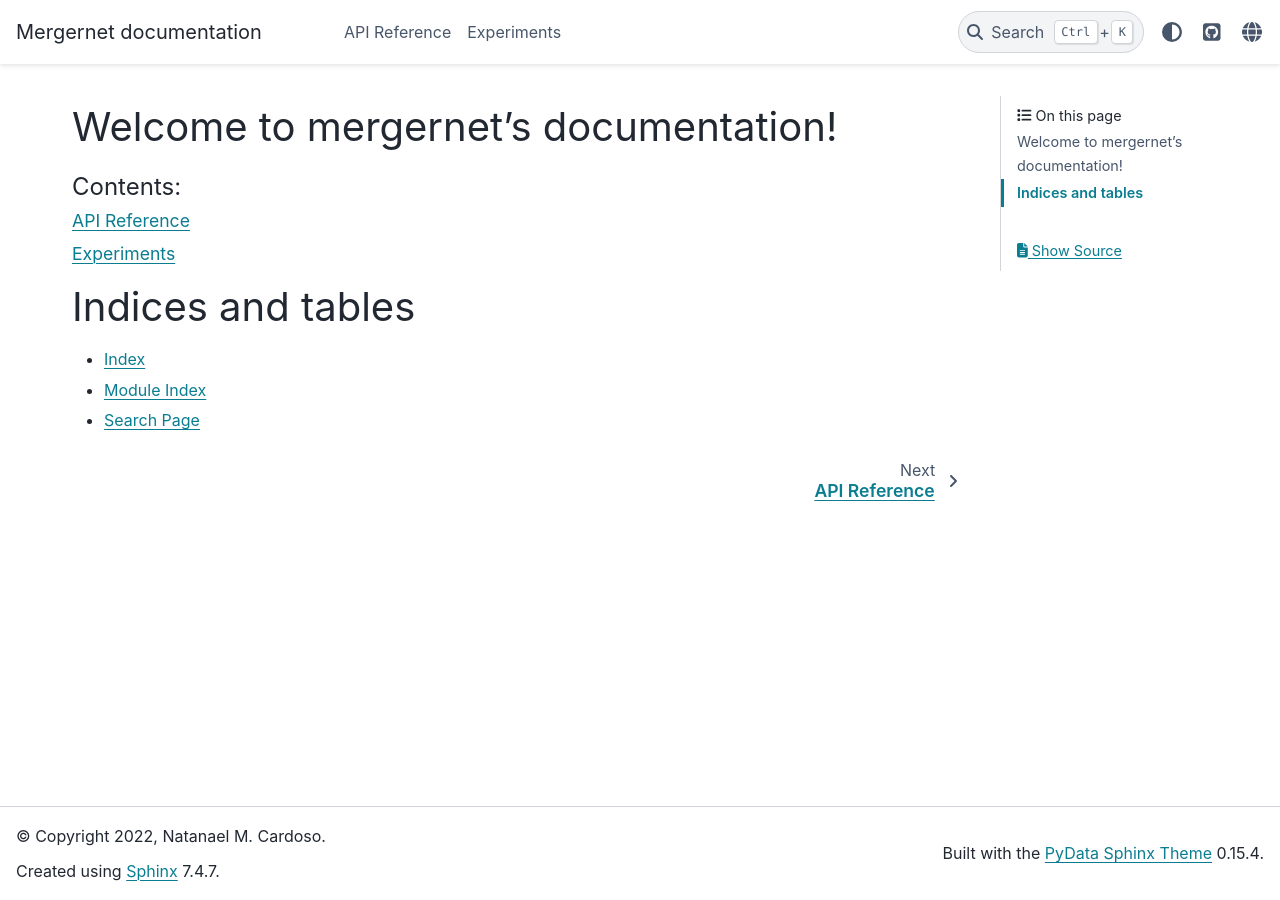
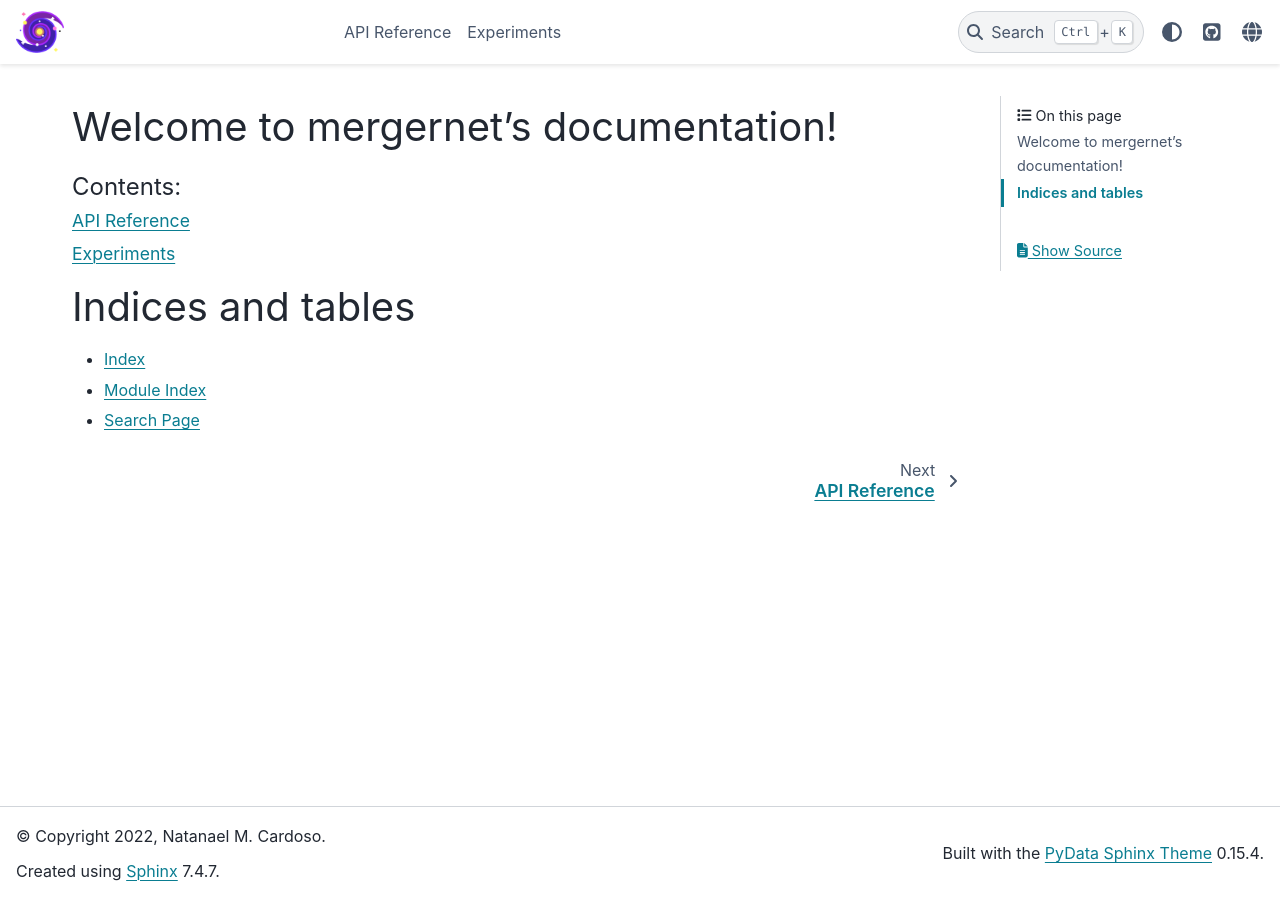
Before and after one commit to nmcardoso/mergernet, a Sphinx documentation site: the page built from docs/index.rst, in a window 1280 px wide. Built offline with Sphinx 7.4.7 and the PyData theme 0.15.4, drawn with Linux system fonts in a browser that asks for light colours.

Commit message:
fix documentation config

```diff
--- a/docs/conf.py
+++ b/docs/conf.py
@@ -122,7 +122,7 @@ html_context = {
 # relative to this directory. They are copied after the builtin static files,
 # so a file named "default.css" will overwrite the builtin "default.css".
 html_static_path = ['_static']
-html_logo = 'galaxy_256.png'
+html_logo = '_static/galaxy_256.png'
 
 # Custom sidebar templates, must be a dictionary that maps document names
 # to template names.
@@ -218,13 +218,14 @@ intersphinx_mapping = {
   'python': ('https://docs.python.org/3/', None),
   'numpy': ('https://numpy.org/devdocs/', None),
   'sklearn': ('https://scikit-learn.org/stable/', None),
+  'pandas': ('https://pandas.pydata.org/docs/', None),
 }
 
 
 # https://numpydoc.readthedocs.io/en/latest/install.html
 numpydoc_xref_param_type = True
 numpydoc_xref_ignore = {'optional'}
-numpydoc_validation_checks = {}
+# numpydoc_validation_checks = {}
 numpydoc_use_plots = True
 numpydoc_show_class_members = True
 numpydoc_show_inherited_class_members = True
```
